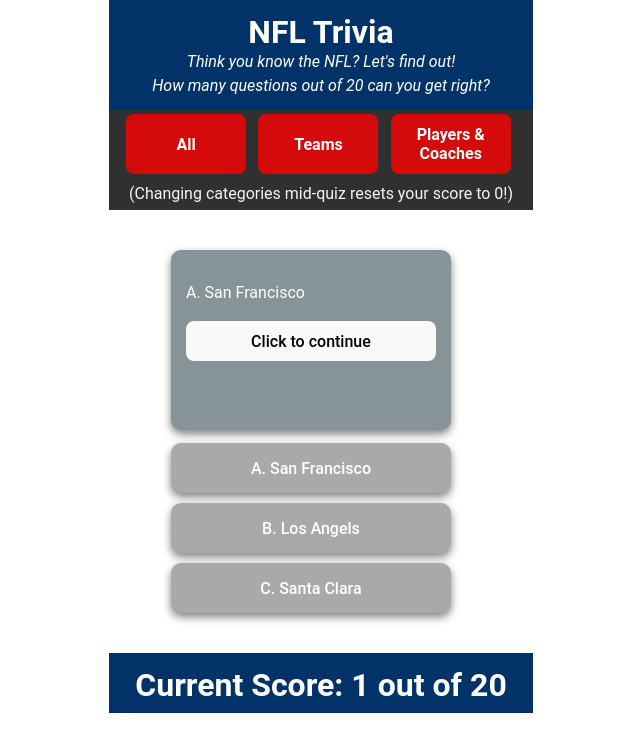
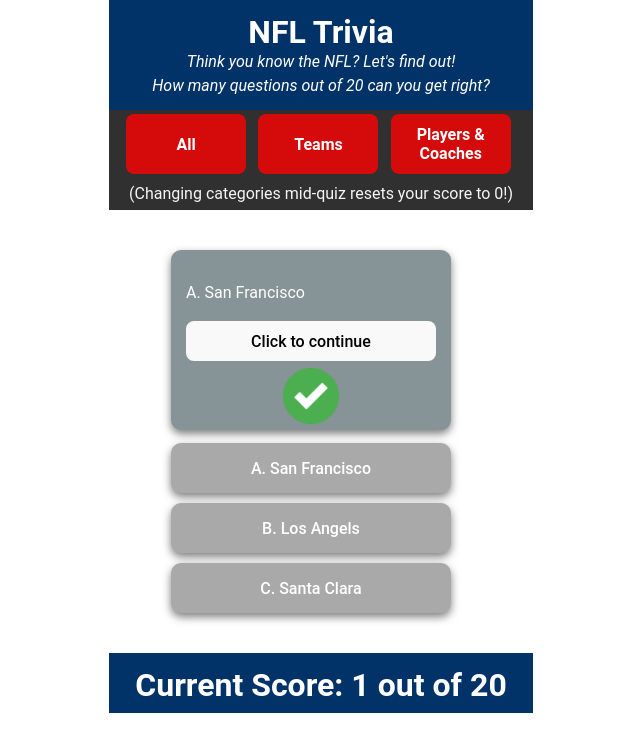
Before and after one commit to htack210/TriviaGame, a React (Vite) app: page / in a window 1280 px wide. Both pictures are taken after a click on the button "A. San Francisco". Shown: the top 752 px of the page, without its empty margins (329-969 px from the left). Built offline with nearby package versions, Linux system fonts and the light colour scheme.

Commit message:
Working on changing card back based on response.

```diff
--- a/components/FullCard.jsx
+++ b/components/FullCard.jsx
@@ -5,7 +5,7 @@
   handleFlipped,
   flippedState,
   handleResponse,
-  currentScore,
+  isCorrect,
 }) {
   return (
     <div>
@@ -29,8 +29,9 @@
       {/* Card back */}
       {flippedState && (
         <>
-          <div className="card-back">
+          <div className={isCorrect ? "card-back" : "card-back-wrong"}>
             <p>{questionObject.ans}</p>
+            {/* {console.log({ isCorrect })} */}
             <button onClick={() => handleNextQuestion()}>
               Click to continue
             </button>
--- a/components/NflTrivia.jsx
+++ b/components/NflTrivia.jsx
@@ -281,7 +281,7 @@
     question:
       "Which NFL quarterback is known by the nickname 'The Gunslinger'?",
     A: "Brett Favre",
-    B: "Russel Wilson",
+    B: "Russell Wilson",
     C: "Le'Veon Bell",
     ans: "A.  Brett Favre",
   },
@@ -417,7 +417,7 @@
     A: "Marcus Welby",
     B: "Christian MCCaffrey",
     C: "Russell Wilson",
-    ans: "C.  Russel Wilson",
+    ans: "C.  Russell Wilson",
   },
   {
     id: 46,
--- a/src/App.css
+++ b/src/App.css
@@ -110,6 +110,10 @@
 
 .card-back{
   /* background-color: purple; */
+  background-image: url("../src/assets/checkmark.png");
+  background-position: 50% 95%; /* Center the image */
+  background-repeat: no-repeat;
+  background-size: 20%;
   background-color: rgba(134, 147, 151);
   box-shadow: 0 4px 8px rgba(0,0,0,0.5);
   color: white;
@@ -122,6 +126,26 @@
   flex-direction: column;
   margin-bottom: 3px;
 }
+
+.card-back-wrong{
+  /* background-color: purple; */
+  background-image: url("../src/assets/x-mark.png");
+  background-position: 50% 95%; /* Center the image */
+  background-repeat: no-repeat;
+  background-size: 20%;
+  background-color: rgba(134, 147, 151);
+  box-shadow: 0 4px 8px rgba(0,0,0,0.5);
+  color: white;
+  border-radius: 10px;
+  padding: 15px;
+  height: 150px;
+  width: 250px;
+  transition: transform 0.3s ease;
+  display:flex;
+  flex-direction: column;
+  margin-bottom: 3px;
+}
+
 .responseBtn{
   background-color: #D50A0A;
   box-shadow: 0 4px 8px rgba(0,0,0,0.5);
--- a/src/App.jsx
+++ b/src/App.jsx
@@ -8,6 +8,7 @@
 
 function App() {
   const [flipped, setFlipped] = useState(false); //Not flipped at first
+  const [isCorrect, setIsCorrect] = useState(true);
   const [filteredBtns, setFilteredBtns] = useState(questions);
   const [questionIdx, setQuestionIdx] = useState(0);
   const [shuffledArray, setShuffledArray] = useState([]);
@@ -39,20 +40,20 @@
 
   function handleFlipped() {
     setFlipped(!flipped);
-    // console.log(flipped);
   }
 
   function handleResponse(response, ans) {
     if (ans.includes(response)) {
       setScore((prevScore) => prevScore + 1);
+      setIsCorrect(isCorrect);
     } else {
       console.log("Incorrect!");
+      setIsCorrect(!isCorrect);
     }
   }
 
   function nextIndex() {
     if (questionIdx < 20) {
-      // Hard-wired to 20 on purpose.
       console.log("question index = " + questionIdx);
       setQuestionIdx(questionIdx + 1);
     } else {
@@ -105,7 +106,7 @@
             handleFlipped={handleFlipped} // Card flip function.
             flippedState={flipped} // Shows card flipped state.
             handleResponse={handleResponse}
-            currentScore={score}
+            isCorrect={isCorrect}
           />
         </div>
       </div>
@@ -117,3 +118,6 @@
 }
 
 export default App;
+// Checkmark icon from <a href="https://www.flaticon.com/free-icons/tick" title="tick icons">Tick icons created by kliwir art - Flaticon</a>
+
+//X-Mark icon from <a href="https://www.flaticon.com/free-icons/close" title="close icons">Close icons created by Fathema Khanom - Flaticon</a>
```
Also changed, not shown: src/assets/checkmark.png (added), src/assets/x-mark.png (added).
